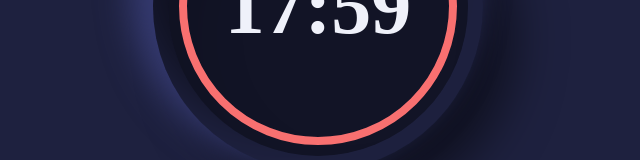
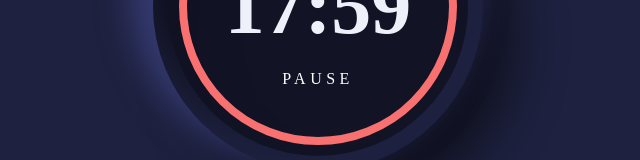
Before and after one commit to papilo-cloud/Timer, a Vue app: page / in a window 1280 px wide. Shown: the part 342-502 px from the top of the page, without its empty margins (322-962 px from the left). Built offline with nearby package versions, Linux system fonts and the light colour scheme.

Commit message:
some final touches to the UI

```diff
--- a/src/timeLoggingApp/BtnGroups.vue
+++ b/src/timeLoggingApp/BtnGroups.vue
@@ -1,6 +1,6 @@
 <template>
   <div class="butn">
-    <button class="btnn">{{text}}</button>
+    <button @click="onClick" class="btnn" :id="id">{{text}}</button>
   </div>
 </template>
 
@@ -9,7 +9,13 @@
     name: 'Settings',
     props:{
       color: String,
-      text: String
+      text: String,
+      id: String
+    },
+    methods:{
+      onClick(id){
+        alert(this.id)
+      }
     }
   }
 </script>
--- a/src/timeLoggingApp/Main.vue
+++ b/src/timeLoggingApp/Main.vue
@@ -144,9 +144,7 @@ body{
   margin: 0;
   padding: 0;
 }
-svg circle{
-  stroke: red;
-}
+
   .main{
     position: relative;
     max-width: 700px;
@@ -246,10 +244,10 @@ svg circle{
     outline: none;
     padding: 12px 22px;
     letter-spacing: 2px;
-    border-radius: 15px;
+    border-radius: 25px;
     background: #F87070;
     color:#fff;
-    bottom: -5px;
+    bottom: 0px;
     left: 50%;
     transform: translateX(-50%);
   }
--- a/src/timeLoggingApp/Pomodro.vue
+++ b/src/timeLoggingApp/Pomodro.vue
@@ -1,10 +1,10 @@
 <template>
   <div class="pom">
     <h4>pomodoro</h4>
-    <div class="btn" ref="butn">
-      <BtnGroups text="pomodoro" class="but active"/>
-      <BtnGroups text="short break" class="but"/>
-      <BtnGroups text="long break" class="but"/>
+    <div class="btn">
+      <BtnGroups text="pomodoro" class="but active" id="1"/>
+      <BtnGroups text="short break" class="but" id="2"/>
+      <BtnGroups text="long break" class="but" id="3"/>
     </div>
     <Time :class="selected"/>
   </div>
@@ -82,6 +82,9 @@ import Time from './Time.vue';
     margin: 2rem 0;
     letter-spacing: .2em;
   }
+  .but{
+    color: #fff;
+  }
   .btn{
     display:flex;
     width: 100%;
--- a/src/timeLoggingApp/Time.vue
+++ b/src/timeLoggingApp/Time.vue
@@ -6,7 +6,10 @@
       stroke-width="15" stroke="cl"
      />
       </svg>
-      <h1 class="h1">17:59</h1>
+      <div class="timeout">
+        <h1 class="h1" ref="h1">17:59</h1>
+        <button class="ref" ref="play">pause</button>
+      </div>
     </div>
   </div>
 </template>
@@ -16,6 +19,9 @@
     name: 'Time',
     props:{
       selected: String
+    },
+    methods: {
+
     }
   }
 </script>
@@ -84,6 +90,14 @@
   .color3 svg circle{
     stroke: #70f3f8;
   }
+  .timeout{
+    position: relative;
+    left: 50%;
+    top: 50%;
+    transform: translate(-50%,-50%);
+    background: red;
+    z-index: 100000000;
+  }
   .h1{
     position: absolute;
     left: 50%;
@@ -91,6 +105,25 @@
     font-size: 3.5em;
     transform: translate(-50%,-50%);
   }
+  .timeout .ref{
+    position: absolute;
+    left: 50%;
+    top: 3em;
+    color: #fff;
+    font-size: 16px;
+    text-transform: uppercase;
+    letter-spacing: 3px;
+    border: none;
+    outline: none;
+    transform: translateX(-50%);
+  }
+    .ref:focus{
+      animation: anims 2s linear;
+      border: 1px dotted #fff;
+      border-radius: 5px;
+      padding: 2px;
+  }
+
   @keyframes anim {
 
       100%{stroke-dashoffset: 0}
@@ -118,6 +151,10 @@
     stroke-dasharray: 848.23;
     stroke-dashoffset: 848.23;
   }
+  .timeout .ref{
+    top: 4em;
+    letter-spacing: 4.5px;
+  }
 
   .h1{
     font-size: 5em;
```
